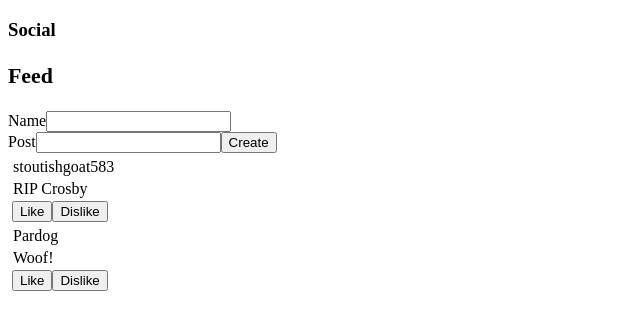
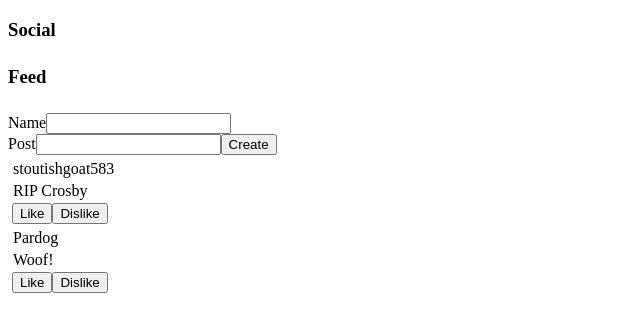
Before and after one commit to jackschuld/Social-Feed, a React (Create React App) app: page / in a window 1280 px wide. Shown: the top 332 px of the page, without its empty margins (0-640 px from the left). Built offline with nearby package versions, Linux system fonts and the light colour scheme.

Commit message:
Created Post.jsx functionality so that PostList will map over each post and send that data to the Post.jsx file to format

```diff
--- a/public/index.html
+++ b/public/index.html
@@ -24,7 +24,7 @@
       work correctly both with client-side routing and a non-root public URL.
       Learn how to configure a non-root public URL by running `npm run build`.
     -->
-    <title>React App</title>
+    <title>SocialFeed</title>
   </head>
   <body>
     <noscript>You need to enable JavaScript to run this app.</noscript>
--- a/src/Components/NavBar/NavBar.jsx
+++ b/src/Components/NavBar/NavBar.jsx
@@ -3,7 +3,7 @@ import React, { useState } from 'react';
 const NavBar = (posts) => {
     return (
         <nav>
-            <h3>Social<h3>Feed</h3></h3>
+            <h3>Social<h4>Feed</h4></h3>
         </nav>
      );
 }
--- a/src/Components/Post/Post.jsx
+++ b/src/Components/Post/Post.jsx
@@ -1,11 +1,20 @@
-import React, { useState } from 'react';
+import React from 'react';
 
 
 const Post = (props) => {
     return (
-        <form>
-
-        </form>
+        <div>
+            <tr>
+                <td>{props.entryPost.name}</td>
+            </tr>
+            <tr>
+                <td>{props.entryPost.post}</td>
+            </tr>
+            <tr>
+                <button>Like</button>
+                <button>Dislike</button>
+            </tr>
+        </div>
      );
 }
 
--- a/src/Components/PostList/PostList.jsx
+++ b/src/Components/PostList/PostList.jsx
@@ -1,4 +1,5 @@
-import React, { useState } from 'react';
+import React from 'react';
+import Post from '../Post/Post';
 
 const PostList = (props) => {
     return (
@@ -6,18 +7,7 @@ const PostList = (props) => {
             <tbody>
             {props.parentEntries.map((entry) => {
                 return (
-                <div>
-                    <tr>
-                        <td>{entry.name}</td>
-                    </tr>
-                    <tr>
-                        <td>{entry.post}</td>
-                    </tr>
-                    <tr>
-                        <button>Like</button>
-                        <button>Dislike</button>
-                    </tr>
-                </div>
+                    <Post entryPost = {entry}/>
                 );
             })}
             </tbody>
```
